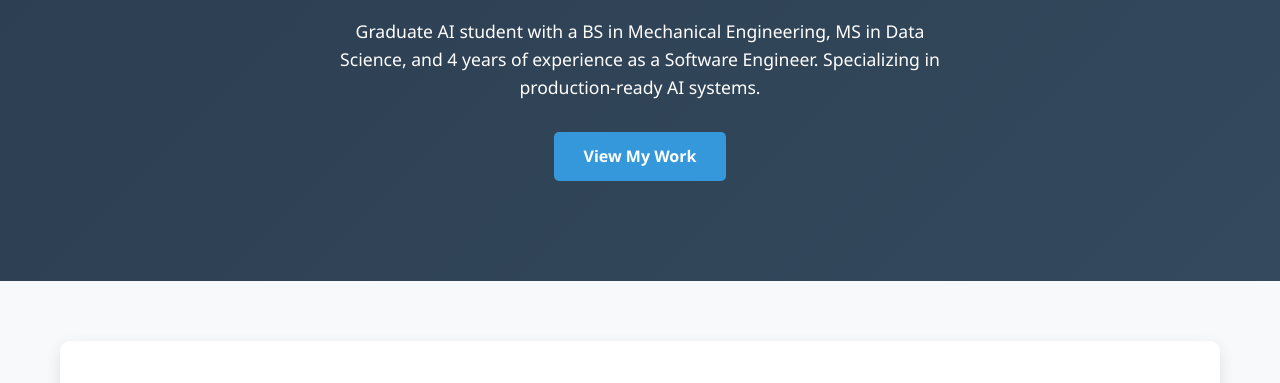
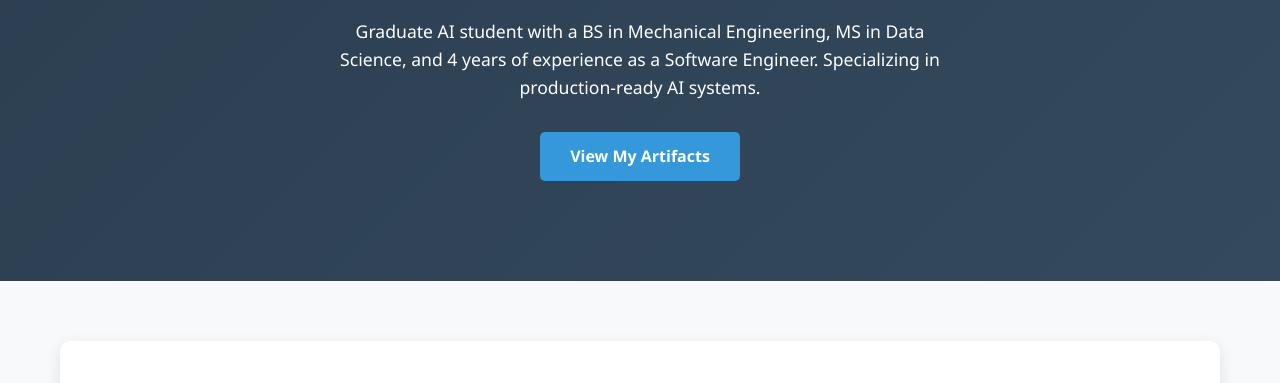
Before and after one commit to ghimireanil/ghimireanil.github.io, a plain HTML site: page index.html in a window 1280 px wide. Shown: the part 228-611 px from the top of the page. Drawn offline with Linux system fonts and the light colour scheme.

Commit message:
Update main page

```diff
--- a/index.html
+++ b/index.html
@@ -223,7 +223,7 @@
                 <h1>Anil Ghimire</h1>
                 <h2>AI Engineer | Bridging Physical Systems & Intelligent Software</h2>
                 <p>Graduate AI student with a BS in Mechanical Engineering, MS in Data Science, and 4 years of experience as a Software Engineer. Specializing in production-ready AI systems.</p>
-                <a href="#projects" class="btn">View My Work</a>
+                <a href="#projects" class="btn">View My Artifacts</a>
             </div>
         </div>
     </header>
```
